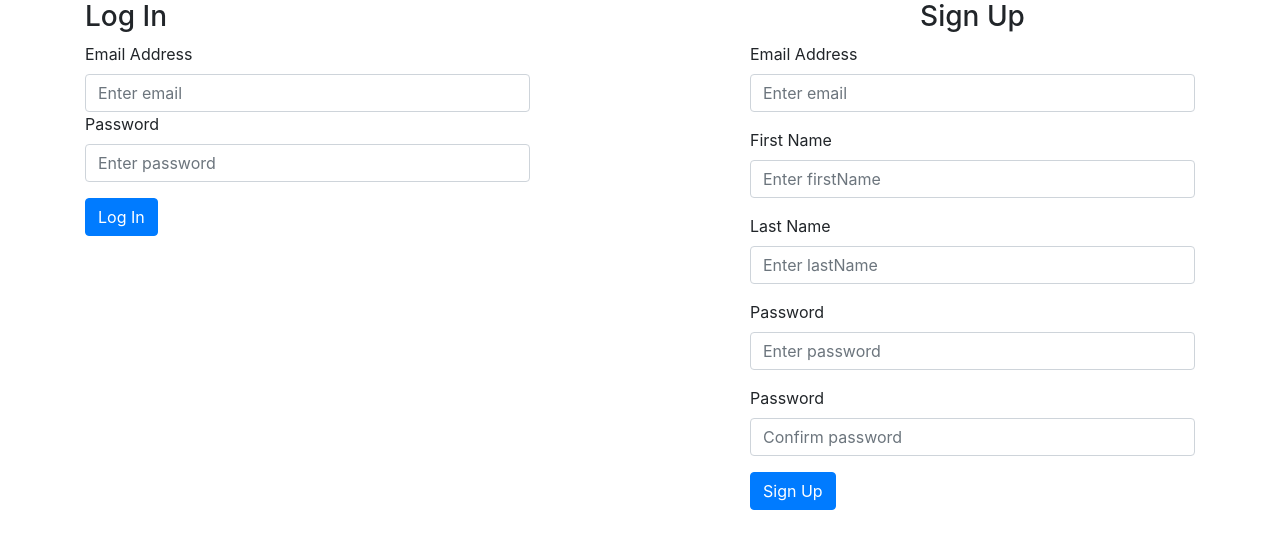
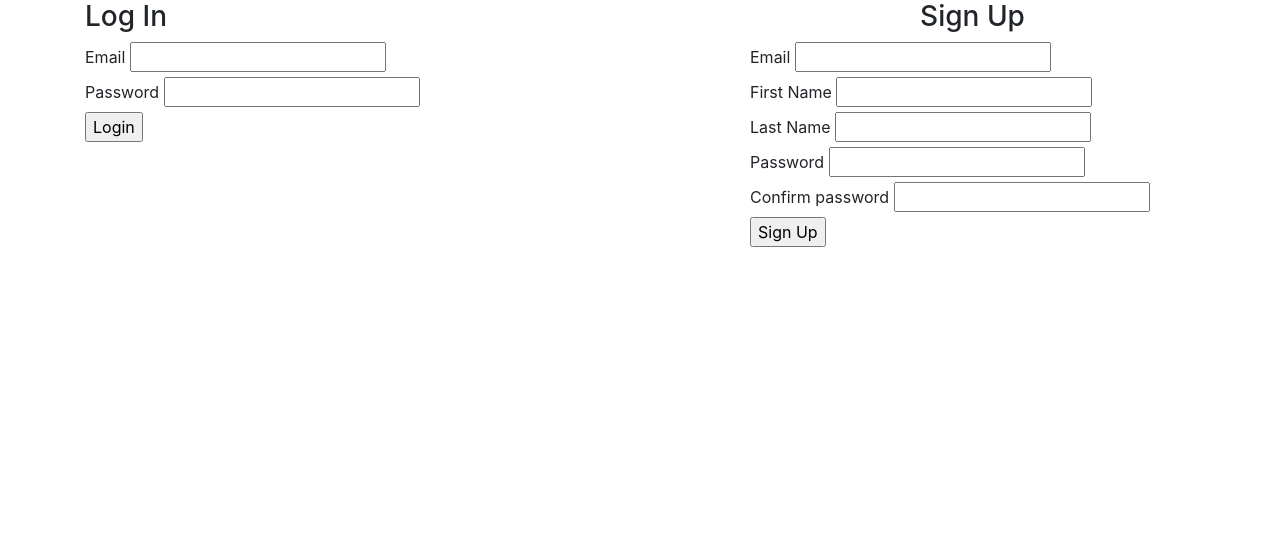
Before and after one commit to rebeccachen8788/Software-Programming-Quiz, a Flask app: page /login in a window 1280 px wide. Shown: the part 56-605 px from the top of the page. Run offline with Flask 3, Linux system fonts and the light colour scheme.

Commit message:
change auth to wtforms

```diff
--- a/application/auth.py
+++ b/application/auth.py
@@ -1,15 +1,28 @@
 # Source: https://flask.palletsprojects.com/en/2.3.x/tutorial/views/
 # Accessed 2/2/24
 
-import flask_login
 from flask import Blueprint, flash, g, redirect, render_template, request, session, url_for
 from werkzeug.security import check_password_hash, generate_password_hash
 import functools
 from .db_connector import get_db_connection, execute_query
+from flask_wtf import FlaskForm
+from wtforms import StringField, PasswordField, SubmitField, EmailField
+from wtforms.validators import InputRequired, Email, EqualTo, Length
 
 bp = Blueprint('auth', __name__, url_prefix='/')
 
+class LoginForm(FlaskForm):
+    email = EmailField('Email', validators=[InputRequired(), Email(message="Please enter a valid email address")])
+    password = PasswordField('Password', validators=[InputRequired()])
+    submit = SubmitField('Login')
 
+class SignupForm(FlaskForm):
+    email = EmailField('Email', validators=[InputRequired(), Email(message="Please enter a valid email address")])
+    password = PasswordField('Password', validators=[InputRequired(), Length(min=8, max=50, message=f"Password must be 8-50 characters long")])
+    password2 = PasswordField('Confirm password', validators=[InputRequired(), EqualTo('password', message="Passwords must match")])
+    firstName = StringField('First Name', validators=[InputRequired()])
+    lastName = StringField('Last Name', validators=[InputRequired()])
+    submit = SubmitField('Sign Up')
 
 # User sign up
 @bp.route('/signup', methods=['GET', 'POST'])
@@ -17,30 +30,17 @@ def signup():
 
     if request.method == 'POST':
         email = request.form['email']
-        password1 = request.form['password1']
-        password2 = request.form['password2']
+        password = request.form['password']
         fn = request.form['firstName']
         ln = request.form['lastName']
         error = None
 
-        # form validation
-        if not email:
-            error = 'Signup Error: Email is required.'
-        elif not password1:
-            error = 'Signup Error: Password is required.'
-        elif password1 != password2:
-            error = 'Signup Error: Passwords do not match.'
-        elif len(password1) < 8:
-            error = "Signup Error: Password must be at least 8 characters long."
-            print(error)
-        # WIP -> elif other password requirements
-        else:
-            query = "INSERT INTO Quiz_Creator (creatorEmail, password, firstName, lastName) VALUES (%s, %s, %s, %s);"
+        query = "INSERT INTO Quiz_Creator (creatorEmail, password, firstName, lastName) VALUES (%s, %s, %s, %s);"
 
         # attempt to insert the new user into the database
         if not error:
             try:
-                secure_password = generate_password_hash(password1)
+                secure_password = generate_password_hash(password)
                 db = get_db_connection()
                 user = execute_query(db, query, (email, secure_password, fn, ln))
             except not user:
@@ -52,7 +52,7 @@ def signup():
             finally:
                 db.close()
         flash(error)
-    return render_template('/login-signup.html')
+    return render_template('/login-signup.html', loginForm=LoginForm(), signupForm=SignupForm())
 
 # User login
 @bp.route('/login', methods=['GET', 'POST'])
@@ -80,7 +80,7 @@ def login():
         else:
             error = "Email not found."
         flash(error)
-    return render_template('/login-signup.html')
+    return render_template('/login-signup.html', loginForm=LoginForm(), signupForm=SignupForm())
 
 # logout
 @bp.route('/logout')
--- a/application/templates/login-signup.html
+++ b/application/templates/login-signup.html
@@ -22,31 +22,15 @@
                         <!-- Login Form -->
                         <form id="login-form" method="POST" action="{{ url_for('auth.login') }}">
                             <h3>Log In</h3>
-                            {% for message in get_flashed_messages() %}
-                                {% if message.startswith("Login") %}
-                                    <div class="flash">{{ message }}</div>
-                                {% endif %}
-                            {% endfor %}
-                            <div class="form-group">
-                              <label for="email">Email Address</label>
-                              <input
-                                type="email"
-                                class="form-control"
-                                id="email"
-                                name="email"
-                                placeholder="Enter email"
-                              />
                               <div class="form-group">
-                                <label for="password">Password</label>
-                                <input
-                                  type="password"
-                                  class="form-control"
-                                  id="password"
-                                  name="password"
-                                  placeholder="Enter password"
-                                />
-                            </div>
-                            <button type="button" class="btn btn-primary" onclick="handleLoginFormSubmit()">Log In</button>
+                                {{ loginForm.csrf_token }}
+                                {{ loginForm.email.label }} {{ loginForm.email(size=20) }}
+                                <br />
+                                {{ loginForm.hidden_tag() }}
+                                {{ loginForm.password.label }} {{ loginForm.password(size=20)}}
+                                <br />
+                                {{ loginForm.submit() }}
+                                <br />
                           </form>
                         </div>
                     </div>
@@ -56,83 +40,32 @@
                         <!-- Signup Form -->
                         <form id="signup-form" method="POST" action="{{ url_for('auth.signup') }}">
                             <h3 align="center">Sign Up</h3>
+                            <div class="form-group">
+                              {{ signupForm.csrf_token }}
+                              {{ signupForm.email.label }} {{ signupForm.email(size=20) }}
+                              <br />
+                              {{ signupForm.firstName.label }} {{ signupForm.firstName(size=20) }}
+                              <br />
+                              {{ signupForm.lastName.label }} {{ signupForm.lastName(size=20) }}
+                              <br />
+                              {{ signupForm.hidden_tag() }}
+                              {{ signupForm.password.label }} {{ signupForm.password(size=20)}}
+                              <br />
+                              {{ signupForm.password2.label }} {{ signupForm.password2(size=20)}}
+                              <br />
+                              {{ signupForm.submit() }}
+                              <br />
                             {% for message in get_flashed_messages() %}
                                 {% if message.startswith("Signup") %}
                                     <div class="flash">{{ message }}</div>
                                 {% endif %}
                             {% endfor %}
-                            <div class="form-group">
-                              <label for="email">Email Address</label>
-                              <input
-                                type="email"
-                                class="form-control"
-                                id="email"
-                                name="email"
-                                placeholder="Enter email"
-                              />
-                            </div>
-                            <div class="form-group">
-                              <label for="firstName">First Name</label>
-                              <input
-                                type="firstName"
-                                class="form-control"
-                                id="firstName"
-                                name="firstName"
-                                placeholder="Enter firstName"
-                              />
-                            </div>
-                            <div class="form-group">
-                              <label for="lastName">Last Name</label>
-                              <input
-                                type="lastName"
-                                class="form-control"
-                                id="lastName"
-                                name="lastName"
-                                placeholder="Enter lastName"
-                              />
-                            </div>
-                            <div class="form-group">
-                              <label for="password1">Password</label>
-                              <input
-                                type="password"
-                                class="form-control"
-                                id="password1"
-                                name="password1"
-                                placeholder="Enter password"
-                              />
-                            </div>
-                            <div class="form-group">
-                              <label for="password2">Password</label>
-                              <input
-                                type="password"
-                                class="form-control"
-                                id="password2"
-                                name="password2"
-                                placeholder="Confirm password"
-                              />
-                            </div>
-                            <button type="button" class="btn btn-primary" onclick="handleSignupFormSubmit()">Sign Up</button>
-                          </form>
                     </div>
                 </div>
             </div>
         </div>
     </div>
 
-
-    <script>
-        // Function to handle login form submission
-        function handleLoginFormSubmit() {
-            console.log("you pushed LOGIN")
-            document.getElementById('login-form').submit();
-        }
-
-        // Function to handle signup form submission
-        function handleSignupFormSubmit() {
-            console.log("you pushed SIGNUP")
-            document.getElementById('signup-form').submit();
-        }
-    </script>
     {% endblock %}
 
 </html>
```
